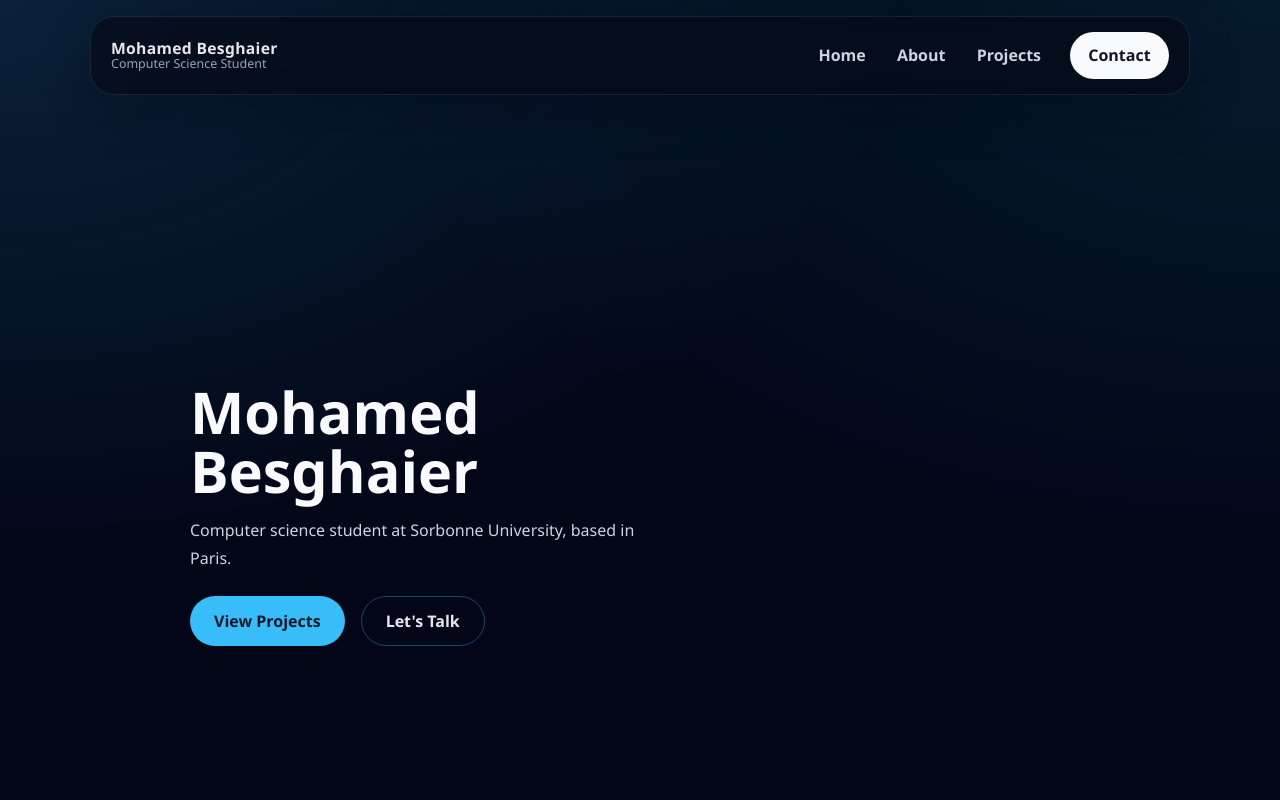
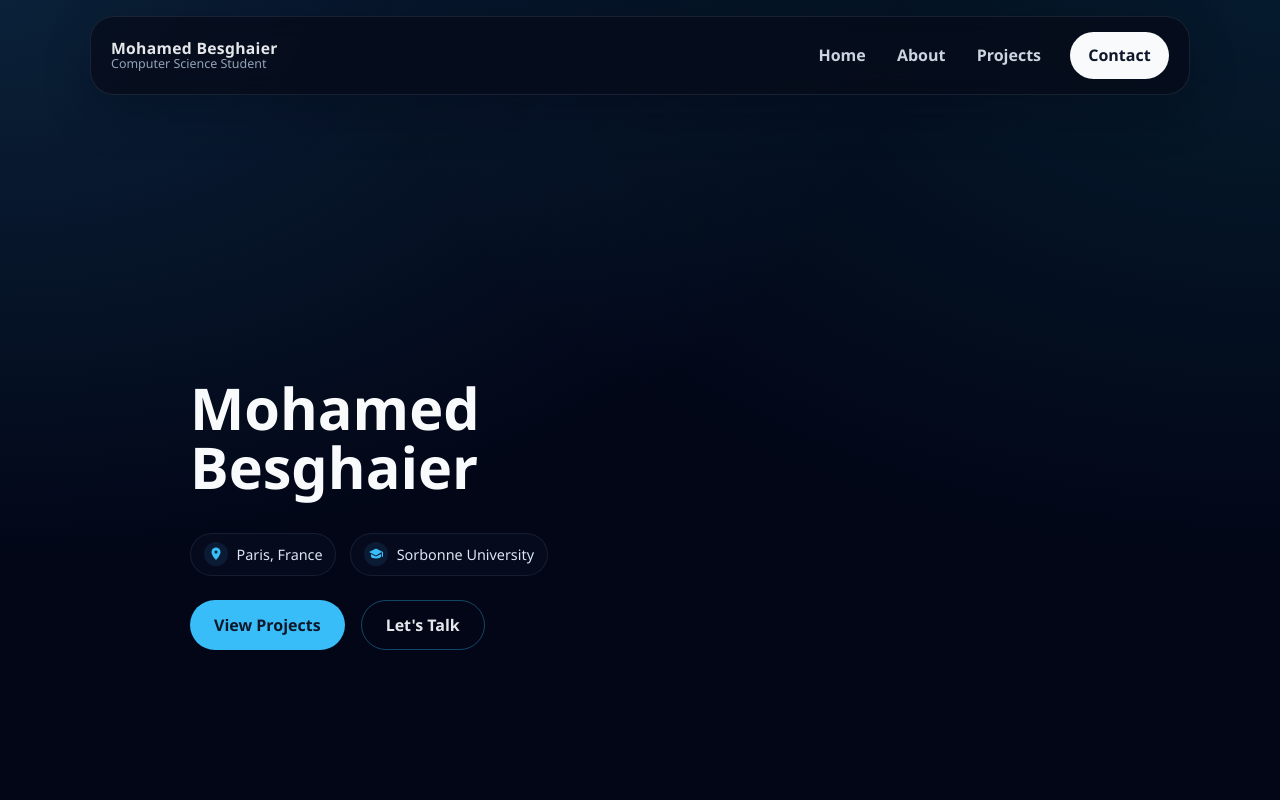
Before and after one commit to mohamed-besghaier/besghaier-portfolio, a React (Vite) app: page / in a window 1280 px wide. Shown: the top 800 px of the page. Built offline with nearby package versions, Linux system fonts and the light colour scheme.

Commit message:
icon home

```diff
--- a/src/index.css
+++ b/src/index.css
@@ -235,11 +235,42 @@ ul {
 .hero-title {
   font-size: clamp(2.4rem, 5vw, 3.6rem);
   line-height: 1.02;
-  margin-bottom: 1rem;
+  margin-bottom: 0.75rem;
 }
 
 .accent-text {
   color: var(--accent);
+}
+
+.hero-meta {
+  display: flex;
+  flex-wrap: wrap;
+  gap: 0.85rem;
+  margin-bottom: 0.95rem;
+}
+
+.hero-meta-item {
+  display: inline-flex;
+  align-items: center;
+  gap: 0.55rem;
+  padding: 0.55rem 0.8rem;
+  border: 1px solid rgba(148, 163, 184, 0.12);
+  border-radius: 999px;
+  background: rgba(15, 23, 42, 0.34);
+  color: #dbe7f3;
+  font-size: 0.9rem;
+}
+
+.hero-meta-icon {
+  display: inline-flex;
+  align-items: center;
+  justify-content: center;
+  width: 24px;
+  height: 24px;
+  border-radius: 999px;
+  background: rgba(56, 189, 248, 0.1);
+  color: var(--accent);
+  flex-shrink: 0;
 }
 
 .hero-text {
@@ -253,69 +284,6 @@ ul {
   flex-wrap: wrap;
   gap: 1rem;
   margin: 1.5rem 0 0;
-}
-
-.hero-panel {
-  display: flex;
-  align-items: center;
-}
-
-.hero-panel-card {
-  border: 1px solid var(--border);
-  border-radius: 24px;
-  background: linear-gradient(180deg, rgba(15, 23, 42, 0.88), rgba(8, 15, 28, 0.92));
-  box-shadow: var(--shadow);
-  width: min(100%, 320px);
-}
-
-.hero-facts {
-  display: grid;
-  gap: 1rem;
-  padding: 1.35rem;
-}
-
-.hero-fact {
-  display: flex;
-  align-items: center;
-  gap: 0.9rem;
-  padding-bottom: 1rem;
-  border-bottom: 1px solid rgba(148, 163, 184, 0.12);
-}
-
-.hero-fact:last-child {
-  padding-bottom: 0;
-  border-bottom: 0;
-}
-
-.hero-fact small {
-  display: block;
-  margin-bottom: 0.35rem;
-  color: #94a3b8;
-  text-transform: uppercase;
-  letter-spacing: 0.08em;
-  font-size: 0.72rem;
-}
-
-.hero-fact strong {
-  color: #f8fafc;
-  font-size: 1rem;
-}
-
-.hero-fact-icon {
-  display: inline-flex;
-  align-items: center;
-  justify-content: center;
-  width: 38px;
-  height: 38px;
-  border-radius: 12px;
-  background: rgba(56, 189, 248, 0.08);
-  color: var(--accent);
-  flex-shrink: 0;
-}
-
-.hero-fact-copy {
-  display: flex;
-  flex-direction: column;
 }
 
 /* -------------- BUTTONS -------------- */
@@ -553,10 +521,6 @@ ul {
     justify-content: flex-start;
   }
 
-  .hero-panel {
-    width: 100%;
-  }
-
   .section {
     padding: 60px 0;
   }
--- a/src/pages/Home.jsx
+++ b/src/pages/Home.jsx
@@ -6,9 +6,25 @@ function Home() {
           <h1 className="hero-title">
             Mohamed Besghaier
           </h1>
-          <p className="hero-text">
-            Computer science student at Sorbonne University, based in Paris.
-          </p>
+          <br />
+          <div className="hero-meta" aria-label="Quick facts">
+            <div className="hero-meta-item">
+              <span className="hero-meta-icon" aria-hidden="true">
+                <svg width="16" height="16" viewBox="0 0 24 24" fill="currentColor">
+                  <path d="M12 2.25a6.75 6.75 0 0 0-6.75 6.75c0 4.62 5.14 10.206 6.218 11.333a.75.75 0 0 0 1.064 0C13.61 19.206 18.75 13.62 18.75 9A6.75 6.75 0 0 0 12 2.25Zm0 9a2.25 2.25 0 1 1 0-4.5 2.25 2.25 0 0 1 0 4.5Z" />
+                </svg>
+              </span>
+              <span>Paris, France</span>
+            </div>
+            <div className="hero-meta-item">
+              <span className="hero-meta-icon" aria-hidden="true">
+                <svg width="16" height="16" viewBox="0 0 24 24" fill="currentColor">
+                  <path d="M12 3.75 1.5 9l10.5 5.25L20.625 9v7.125h1.875V9L12 3.75Zm-7.5 8.156V15.75c0 1.504 3.36 3 7.5 3s7.5-1.496 7.5-3v-3.844L12 15.75 4.5 11.906Z" />
+                </svg>
+              </span>
+              <span>Sorbonne University</span>
+            </div>
+          </div>
 
           <div className="hero-actions">
             <a href="#projects" className="cta">View Projects</a>
```
